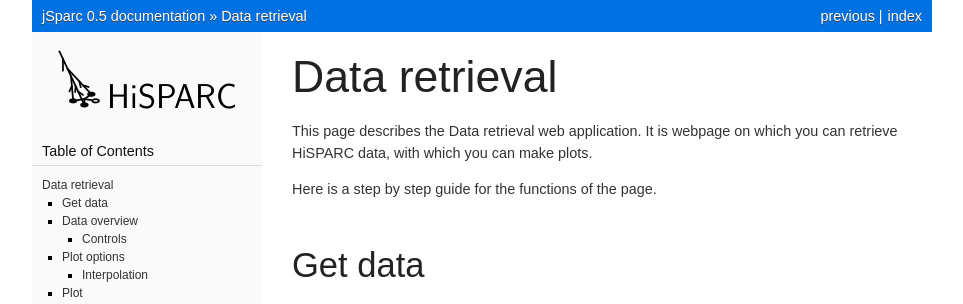
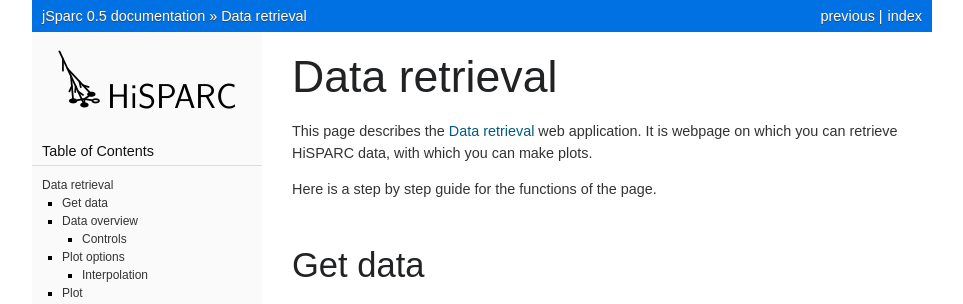
Before and after one commit to HiSPARC/jsparc, a Sphinx documentation site: the page built from doc/data_retrieval.rst, in a window 1280 px wide. Shown: the top 304 px of the page, without its empty margins (158-1121 px from the left). Built offline with Sphinx 7.4.7, drawn with Linux system fonts in a browser that asks for light colours; part of the change alters nothing that is shown.

```diff
--- a/doc/data_retrieval.rst
+++ b/doc/data_retrieval.rst
@@ -3,8 +3,10 @@
 Data retrieval
 ==============
 
-This page describes the Data retrieval web application. It is webpage on
-which you can retrieve |hisparc| data, with which you can make plots.
+This page describes the `Data retrieval
+<http://data.hisparc.nl/media/jsparc/data_retrieval.html>`_ web
+application. It is webpage on which you can retrieve |hisparc| data,
+with which you can make plots.
 
 Here is a step by step guide for the functions of the page.
 
```
